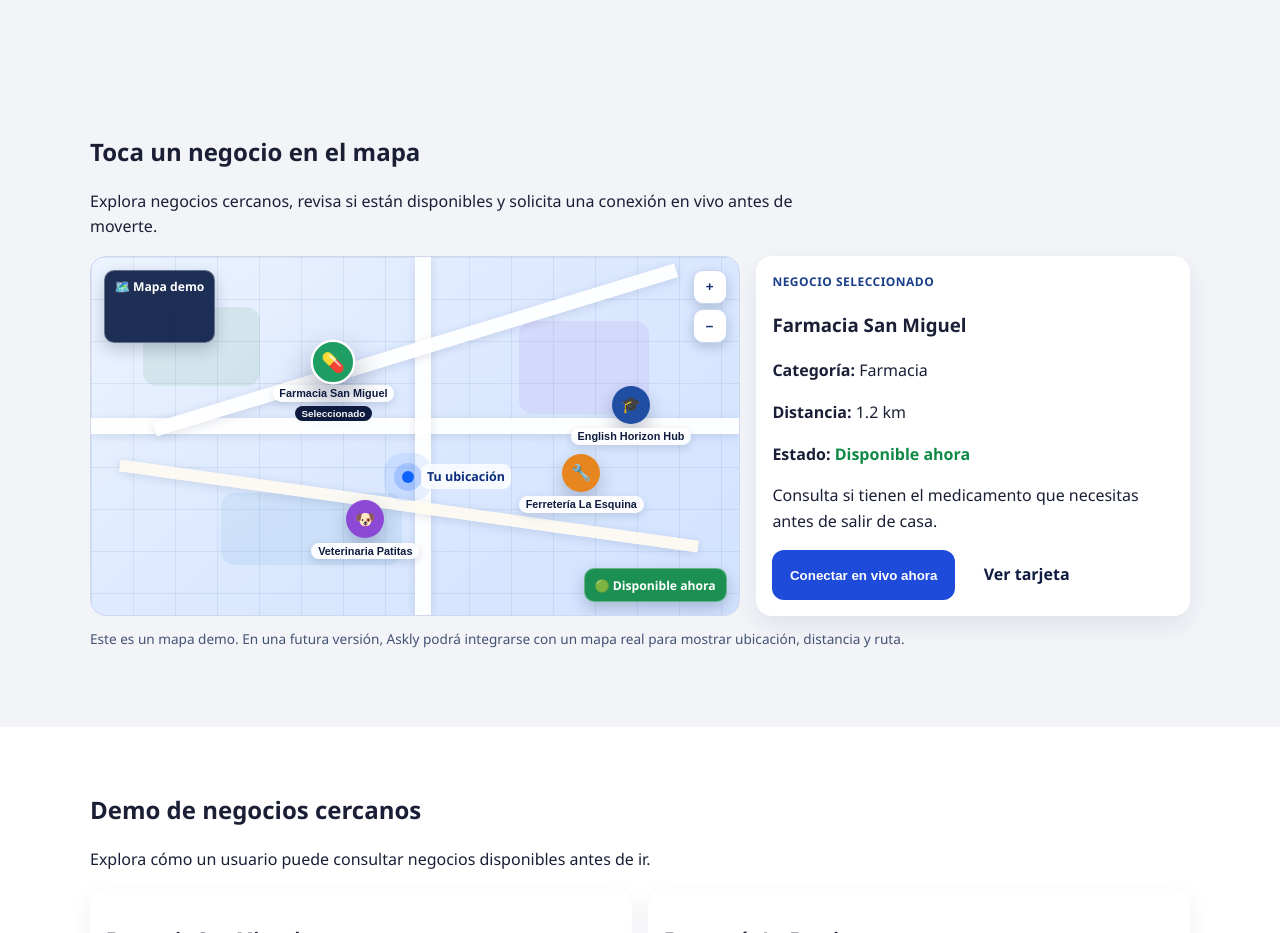
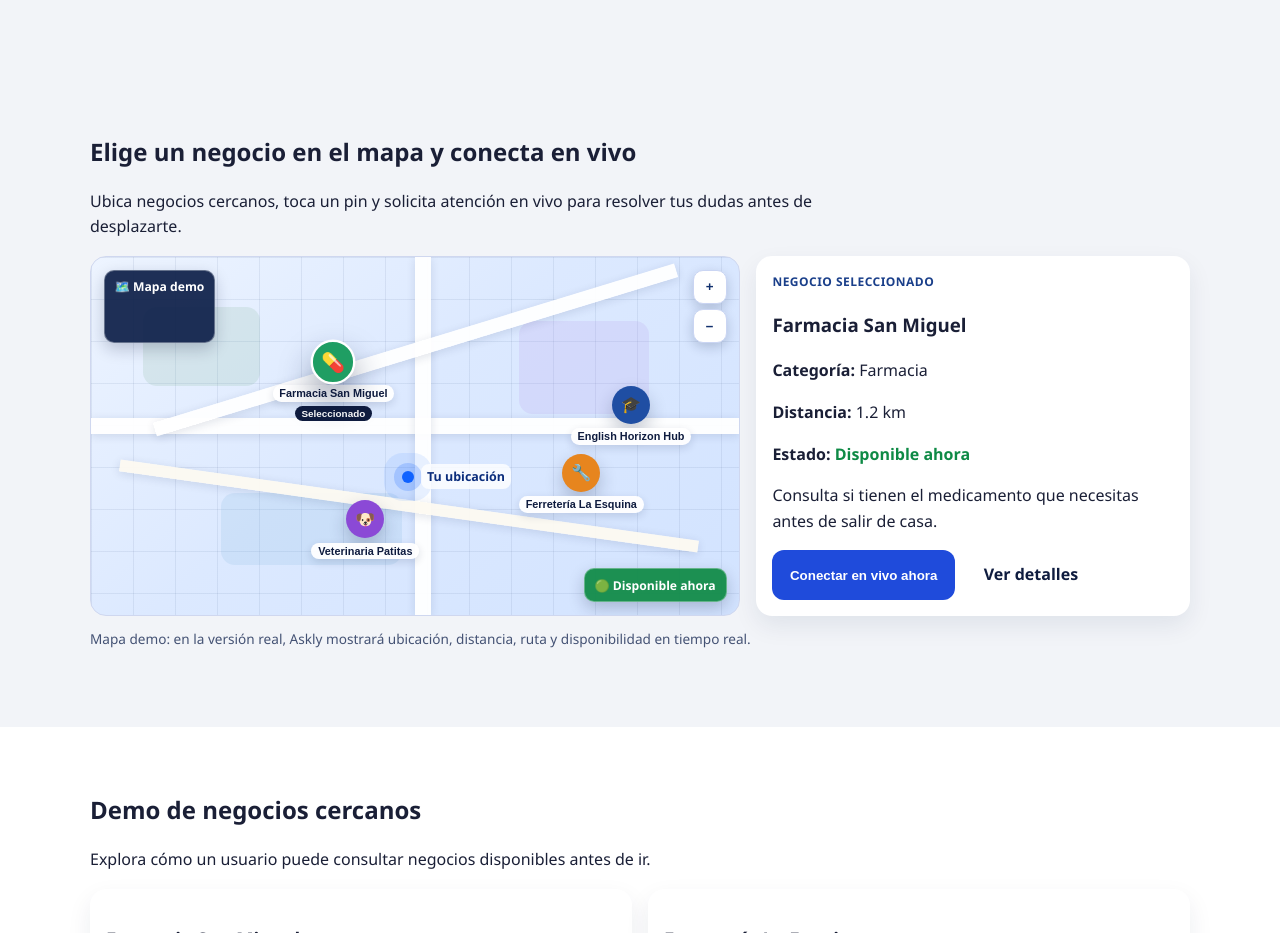
Before and after one commit to ASKLY/askly-mvp, a plain HTML site: page index.html in a window 1280 px wide. Shown: the part 1100-2033 px from the top of the page. Drawn offline with Linux system fonts and the light colour scheme.

Commit message:
Mejora copy en sección mapa demo

```diff
--- a/index.html
+++ b/index.html
@@ -75,9 +75,9 @@
 
       <section class="section section-alt" id="mapa-demo">
         <div class="container">
-          <h2>Toca un negocio en el mapa</h2>
+          <h2>Elige un negocio en el mapa y conecta en vivo</h2>
           <p class="section-text">
-            Explora negocios cercanos, revisa si están disponibles y solicita una conexión en vivo antes de moverte.
+            Ubica negocios cercanos, toca un pin y solicita atención en vivo para resolver tus dudas antes de desplazarte.
           </p>
 
           <div class="map-demo-layout">
@@ -136,12 +136,12 @@
               <p id="map-business-description">Consulta si tienen el medicamento que necesitas antes de salir de casa.</p>
               <div class="card-actions">
                 <button class="btn btn-primary" id="map-connect-live-btn" type="button">Conectar en vivo ahora</button>
-                <a class="btn btn-secondary" id="map-view-card-btn" href="#card-farmacia-san-miguel">Ver tarjeta</a>
+                <a class="btn btn-secondary" id="map-view-card-btn" href="#card-farmacia-san-miguel">Ver detalles</a>
               </div>
             </aside>
           </div>
 
-          <p class="map-note">Este es un mapa demo. En una futura versión, Askly podrá integrarse con un mapa real para mostrar ubicación, distancia y ruta.</p>
+          <p class="map-note">Mapa demo: en la versión real, Askly mostrará ubicación, distancia, ruta y disponibilidad en tiempo real.</p>
         </div>
       </section>
 
```
